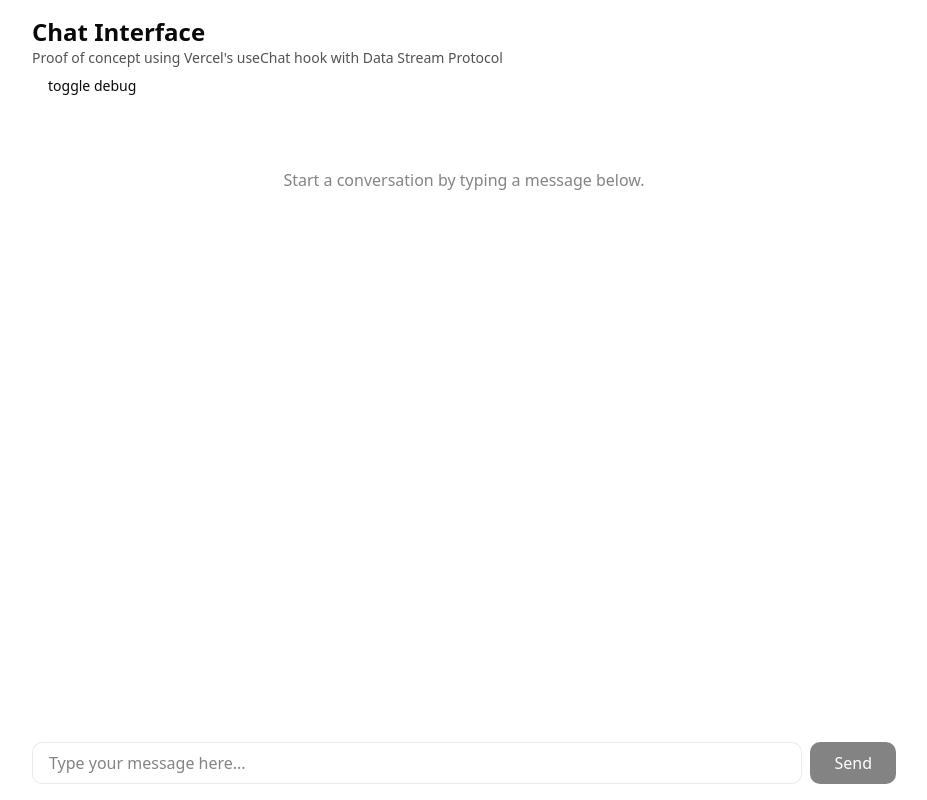
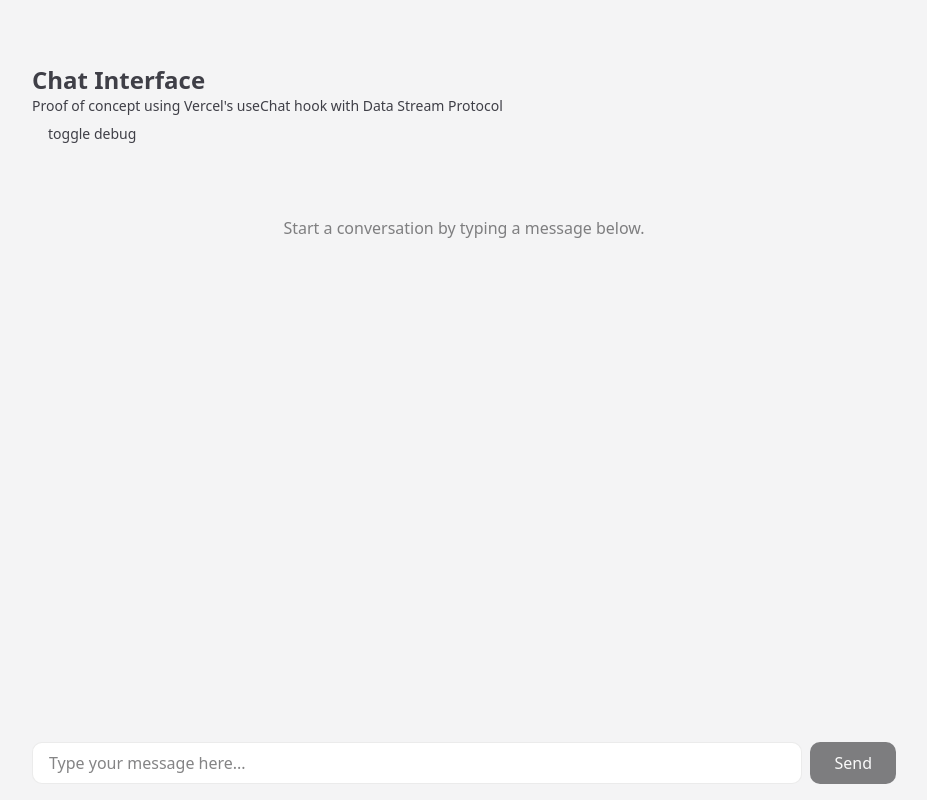
Before and after one commit to vtigo/prompt-interface-lab, a Next.js app in the folder frontend/: page / in a window 1280 px wide. Shown: the whole page, without its empty margins (176-1103 px from the left). Built offline with nearby package versions, Linux system fonts and the light colour scheme.

Commit message:
refactor: restyle the page

```diff
--- a/frontend/src/app/page.tsx
+++ b/frontend/src/app/page.tsx
@@ -40,10 +40,11 @@ export default function Chat() {
   }, [data, messages])
 
   return (
-    <div className="flex flex-col h-screen max-w-4xl mx-auto p-4">
+    <div className="flex flex-col bg-zinc-100 h-screen text-zinc-700">
+      <div className='flex flex-col w-full max-w-4xl mx-auto h-full mt-12 p-4'>
         <div className="mb-4">
-        <h1 className="text-2xl font-bold text-foreground">Chat Interface</h1>
-        <p className="text-sm text-foreground/70">
+          <h1 className="text-2xl font-bold">Chat Interface</h1>
+          <p className="text-sm">
             Proof of concept using Vercel's useChat hook with Data Stream Protocol
           </p>
           <Button variant="ghost" onClick={() => setShowDebugInfo(prev => !prev)}>toggle debug</Button>
@@ -51,7 +52,7 @@ export default function Chat() {
 
         {showDebugInfo && <MessagesInfos messages={messages} />}
 
-      <div className="flex-1 overflow-y-auto p-4 mb-4 bg-background">
+        <div className="flex-1 overflow-y-auto p-4 mb-4">
           {messages.length === 0 ? (
             <div className="text-center text-foreground/50 mt-8">
               <p>Start a conversation by typing a message below.</p>
@@ -65,7 +66,7 @@ export default function Chat() {
                     }`}
                 >
                   <div
-                  className={`${message.role === 'user' ? 'p-3 rounded-2xl border' : "w-full"}`}
+                    className={`${message.role === 'user' ? 'p-3 rounded-2xl border border-zinc-300' : "w-full"}`}
                   >
 
                     <div className="whitespace-pre-wrap font-medium">{message.content}</div>
@@ -81,14 +82,14 @@ export default function Chat() {
                         {message.parts
                           .filter((part: any) => part.type === 'reasoning')
                           .map((reasoningPart: any, index: number) => (
-                          <Accordion key={index} type="single" collapsible className="w-full border">
+                            <Accordion key={index} type="single" collapsible className="w-full border border-zinc-300 rounded">
                               <AccordionItem value={`reasoning-${index}`} className="w-full">
-                              <AccordionTrigger className="w-full px-3 py-2 text-xs font-medium hover:no-underline flex justify-between">
-                                <div className="flex items-center gap-2">
+                                <AccordionTrigger className="w-full font-medium px-6 py-3 hover:no-underline flex justify-between">
+                                  <div className="flex items-center gap-2 font-bold">
                                     Mostrar Raciocínio
                                   </div>
                                 </AccordionTrigger>
-                              <AccordionContent className="px-3 pb-3">
+                                <AccordionContent className='px-6'>
                                   <div className="text-sm whitespace-pre-wrap">
                                     {reasoningPart.reasoning || reasoningPart.content || reasoningPart.text}
                                   </div>
@@ -144,6 +145,9 @@ export default function Chat() {
         </form>
 
       </div>
+
+
+    </div>
   );
 }
 
```
Lines whose indentation alone changed are shown as unchanged.
